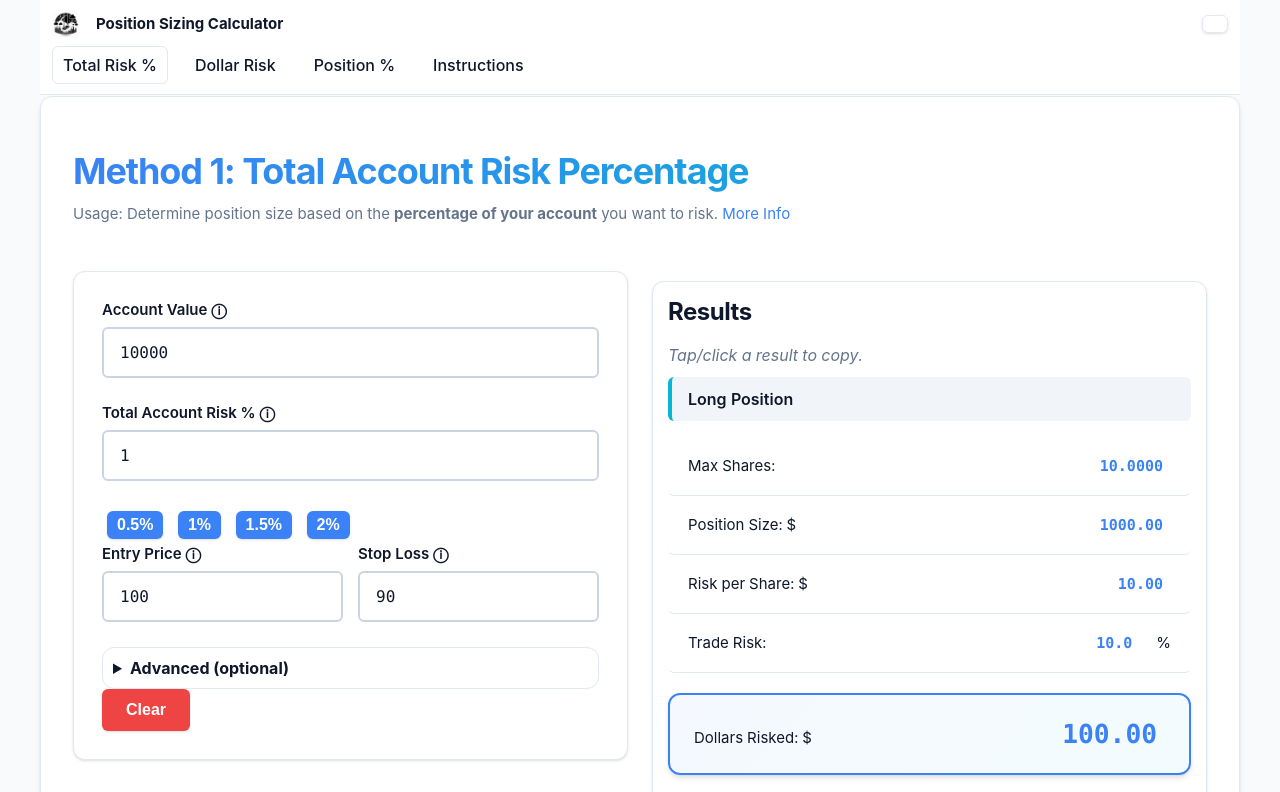
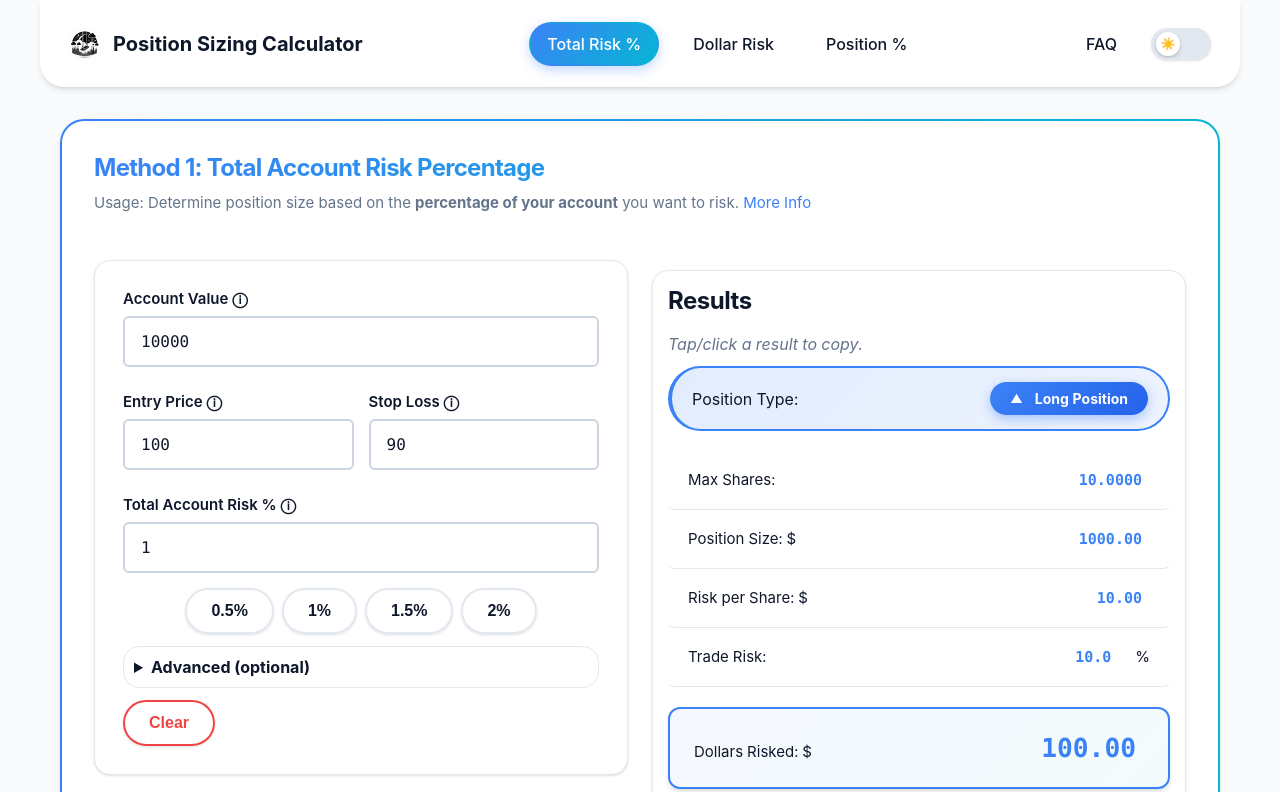
Before and after one commit to marcd35/position_sizing_calculator, a website: page total-risk-calculator.html in a window 1280 px wide. Shown: the top 792 px of the page. Drawn offline with Linux system fonts and the light colour scheme.

Commit message:
ui fixes

```diff
--- a/src/css/shared-modern.css
+++ b/src/css/shared-modern.css
@@ -5,9 +5,66 @@
     border-radius: 0 0 24px 24px !important;
     box-shadow: var(--box-shadow-medium) !important;
     margin-bottom: 32px !important;
-    padding: 16px 20px !important;
-    border: 1px solid var(--border-color) !important;
+    padding: 12px 16px !important; /* Reduced padding slightly */
+    border: 1px solid rgba(255, 255, 255, 0.6) !important; /* Thinner white border */
     border-top: none !important;
+    background: var(--surface-color) !important;
+}
+
+/* Header inner layout - flex with proper spacing */
+.site-header__inner {
+    display: flex !important;
+    align-items: center !important;
+    justify-content: space-between !important;
+    gap: var(--gap-large) !important;
+    flex-wrap: nowrap !important;
+}
+
+/* Logo and title styling - bigger */
+.site-brand {
+    display: inline-flex !important;
+    align-items: center !important;
+    gap: 12px !important;
+    flex-shrink: 0 !important;
+}
+
+.site-brand__text {
+    font-size: 1.25rem !important; /* Bigger title */
+    font-weight: var(--font-weight-bold) !important;
+}
+
+.site-brand__icon {
+    border-radius: 8px !important;
+}
+
+/* Desktop calculator navigation - show inline */
+.calculator-nav {
+    display: none !important;
+    gap: var(--gap-medium) !important;
+    align-items: center !important;
+    flex: 1 !important;
+    justify-content: center !important;
+    margin-left: var(--gap-large) !important;
+}
+
+@media (min-width: 720px) {
+    .calculator-nav {
+        display: flex !important;
+    }
+}
+
+/* Instructions link styling - part of actions group */
+.instructions-link {
+    margin-right: var(--gap-small) !important;
+    padding: 8px 12px !important;
+}
+
+/* Actions group - instructions + theme toggle */
+.site-header__actions {
+    display: flex !important;
+    align-items: center !important;
+    gap: var(--gap-small) !important;
+    flex-shrink: 0 !important;
 }
 
 /* Add padding to main content area */
@@ -115,7 +172,7 @@
     border-radius: 24px !important;
     position: relative;
     overflow: visible !important;
-    border: 4px solid transparent !important;
+    border: 2px solid transparent !important; /* Thinner blue border */
     background: linear-gradient(var(--surface-color), var(--surface-color)) padding-box,
                 linear-gradient(90deg, var(--primary-color), var(--accent-color)) border-box !important;
 }
@@ -197,20 +254,23 @@
     margin-bottom: 20px !important;
     background: var(--surface-hover) !important;
     transition: all var(--transition-standard) !important;
+    border-left: none !important; /* Override any previous border-left */
 }
 
 /* When position type is Long - Blue */
 .position-indicator[data-position="long"],
 .position-indicator:has(#position-indicator[data-position="long"]) {
-    background: linear-gradient(135deg, rgba(59, 130, 246, 0.1), rgba(37, 99, 235, 0.05)) !important;
-    border-color: var(--primary-color) !important;
+    background: linear-gradient(135deg, rgba(59, 130, 246, 0.15), rgba(37, 99, 235, 0.08)) !important;
+    border-color: #3b82f6 !important;
+    border-left: 4px solid #3b82f6 !important;
 }
 
 /* When position type is Short - Orange */
 .position-indicator[data-position="short"],
 .position-indicator:has(#position-indicator[data-position="short"]) {
-    background: linear-gradient(135deg, rgba(249, 115, 22, 0.1), rgba(234, 88, 12, 0.05)) !important;
+    background: linear-gradient(135deg, rgba(249, 115, 22, 0.15), rgba(234, 88, 12, 0.08)) !important;
     border-color: #f97316 !important;
+    border-left: 4px solid #f97316 !important;
 }
 
 #position-indicator {
@@ -223,6 +283,8 @@
     font-size: 14px !important;
     transition: all var(--transition-standard) !important;
     margin-left: auto !important;
+    background: var(--surface-hover) !important;
+    color: var(--text-color) !important;
 }
 
 /* Long position - Blue with up arrow */
@@ -233,9 +295,10 @@
 }
 
 #position-indicator[data-position="long"]::before {
-    content: '▲';
-    font-size: 12px;
-    margin-right: 4px;
+    content: '▲' !important;
+    font-size: 12px !important;
+    margin-right: 4px !important;
+    color: white !important;
 }
 
 /* Short position - Orange with down arrow */
@@ -246,9 +309,10 @@
 }
 
 #position-indicator[data-position="short"]::before {
-    content: '▼';
-    font-size: 12px;
-    margin-right: 4px;
+    content: '▼' !important;
+    font-size: 12px !important;
+    margin-right: 4px !important;
+    color: white !important;
 }
 
 /* History cards with gradient accent */
--- a/src/css/shared.css
+++ b/src/css/shared.css
@@ -215,7 +215,7 @@
 /* Calculator layout helpers */
 .calculator-intro {
     margin-bottom: var(--section-spacing);
-    padding: 20px 0;
+    padding: 0 0 20px 0;
 }
 
 .calculator-intro > div {
@@ -254,6 +254,7 @@
     border-radius: var(--border-radius);
     padding: 10px;
     margin-top: 12px;
+    margin-bottom: 12px;
 }
 
 .calculator-details > summary {
@@ -426,14 +427,11 @@
     cursor: pointer;
 }
 
-.preset-buttons button {
-    margin: 5px;
-    padding: 5px 10px;
-    background-color: var(--primary-color);
-    color: white;
-    border: none;
-    border-radius: var(--border-radius-small);
-    cursor: pointer;
+.preset-buttons {
+    display: flex;
+    justify-content: center;
+    gap: 8px;
+    flex-wrap: wrap;
 }
 
 .preset-buttons button:hover {
@@ -566,14 +564,7 @@
     color: var(--primary-color);
 }
 
-.position-indicator {
-    font-weight: var(--font-weight-semibold);
-    margin-bottom: 16px;
-    padding: 12px 16px;
-    background: var(--surface-hover);
-    border-radius: var(--border-radius-small);
-    border-left: 4px solid var(--accent-color);
-}
+/* Position indicator styling moved to shared-modern.css */
 
 /* Copyable Elements */
 .copyable {
@@ -697,6 +688,7 @@
 
 #riskPercentage {
     flex: 1;
+    margin-bottom: 0 !important;
 }
 
 #riskPercentageInput {
@@ -708,3 +700,14 @@
 #riskPercentageValue {
     min-width: 40px;
 }
+
+/* Reduce button padding for preset buttons */
+.preset-buttons button {
+    margin: 0;
+    padding: 3px 8px;
+    background-color: var(--primary-color);
+    color: white;
+    border: none;
+    border-radius: var(--border-radius-small);
+    cursor: pointer;
+}
--- a/src/css/variables.css
+++ b/src/css/variables.css
@@ -35,7 +35,7 @@
     --font-size-normal: 16px;
     --font-size-small: 13px;
     --font-size-medium: 15px;
-    --font-size-large: 2.25em;
+    --font-size-large: 1.5em;
     --font-weight-normal: 400;
     --font-weight-medium: 500;
     --font-weight-semibold: 600;
--- a/src/js/dollar-risk-calculator.js
+++ b/src/js/dollar-risk-calculator.js
@@ -138,7 +138,8 @@
     updateText('position-indicator', positionType);
 
     // Set data attribute for styling (long = blue, short = orange)
-    const positionValue = positionType.toLowerCase();
+    // Extract just "long" or "short" from "Long Position" or "Short Position"
+    const positionValue = positionType.toLowerCase().split(' ')[0];
     if (positionIndicatorSpan) {
         positionIndicatorSpan.setAttribute('data-position', positionValue);
     }
--- a/src/js/layout.js
+++ b/src/js/layout.js
@@ -3,7 +3,7 @@
         { href: 'total-risk-calculator.html', label: 'Total Risk %' },
         { href: 'dollar-risk-calculator.html', label: 'Dollar Risk' },
         { href: 'position-percent-calculator.html', label: 'Position %' },
-        { href: 'calculatorinstructions.html', label: 'Instructions' },
+        { href: 'calculatorinstructions.html', label: 'FAQ' },
     ];
 
     function getCurrentFile() {
@@ -64,6 +64,22 @@
 
         var currentFile = getCurrentFile();
 
+        var calculatorLinks = NAV_LINKS.slice(0, 3).map(function (link) {
+            var isCurrent = link.href === currentFile;
+            return (
+                '<a class="site-nav__link calculator-link" href="' +
+                escapeText(link.href) +
+                '"' +
+                (isCurrent ? ' aria-current="page"' : '') +
+                '>' +
+                escapeText(link.label) +
+                '</a>'
+            );
+        }).join('');
+
+        var instructionsLink = NAV_LINKS[3]; // Instructions is the 4th item
+        var isInstructionsCurrent = instructionsLink.href === currentFile;
+
         var linksHtml = NAV_LINKS.map(function (link) {
             var isCurrent = link.href === currentFile;
             return (
@@ -83,21 +99,20 @@
             '<header class="site-header" role="banner">' +
             '  <div class="site-header__inner">' +
             '    <a class="site-brand" href="total-risk-calculator.html" aria-label="Position Sizing Calculator home">' +
-            '      <img class="site-brand__icon" src="public/media/rswingtrading_icon.jpg" alt="" width="28" height="28" />' +
+            '      <img class="site-brand__icon" src="public/media/rswingtrading_icon.jpg" alt="" width="32" height="32" />' +
             '      <span class="site-brand__text">Position Sizing Calculator</span>' +
             '    </a>' +
+            '    <div class="site-nav__desktop calculator-nav">' +
+                   calculatorLinks +
+            '    </div>' +
             '    <div class="site-header__actions">' +
+            '      <a class="site-nav__link instructions-link" href="' + escapeText(instructionsLink.href) + '"' + (isInstructionsCurrent ? ' aria-current="page"' : '') + '>' + escapeText(instructionsLink.label) + '</a>' +
             '      <button class="site-theme-toggle" type="button" data-theme-toggle aria-pressed="' +
             (currentTheme === 'dark' ? 'true' : 'false') +
             '" aria-label="Toggle dark mode"></button>' +
             '      <button class="site-nav__toggle" type="button" data-nav-toggle aria-expanded="false" aria-controls="primary-nav">Menu</button>' +
             '    </div>' +
             '  </div>' +
-            '  <nav id="primary-nav" class="site-nav" aria-label="Primary" hidden>' +
-            '    <div class="site-nav__links">' +
-            linksHtml +
-            '    </div>' +
-            '  </nav>' +
             '</header>';
 
         var anchor = document.getElementById('aria-live');
--- a/src/js/total-risk-calculator.js
+++ b/src/js/total-risk-calculator.js
@@ -140,10 +140,13 @@
 
     // Determine if the position is Long or Short
     const positionIndicator = document.getElementById('position-indicator');
+    const positionIndicatorDiv = document.querySelector('.position-indicator');
     const positionType = determinePositionType(entryPrice, stopLoss);
     if (positionType === 'Invalid') {
         setResultsDisabled('result', true);
         updateText('position-indicator', 'Entry price and Stop are equal.');
+        if (positionIndicator) positionIndicator.removeAttribute('data-position');
+        if (positionIndicatorDiv) positionIndicatorDiv.removeAttribute('data-position');
         showFieldError('entryPrice', ERROR_MESSAGES.entryStopEqual);
         showFieldError('stopLoss', ERROR_MESSAGES.entryStopEqual);
         resetResults(['max-shares','position-size','risk-per-share','percent-risked','dollars-risked','one-r','two-r','three-r','max-positions','position-allotment']);
@@ -156,6 +159,15 @@
 
     setResultsDisabled('result', false);
     updateText('position-indicator', positionType);
+
+    // Set data attribute for styling (long = blue, short = orange)
+    const positionValue = positionType.toLowerCase().split(' ')[0];
+    if (positionIndicator) {
+        positionIndicator.setAttribute('data-position', positionValue);
+    }
+    if (positionIndicatorDiv && positionIndicatorDiv !== positionIndicator) {
+        positionIndicatorDiv.setAttribute('data-position', positionValue);
+    }
 
     // Calculate core variables
     const riskPerShare = calculateRiskPerShare(entryPrice, stopLoss);
--- a/total-risk-calculator.html
+++ b/total-risk-calculator.html
@@ -22,6 +22,7 @@
     <title>Position Sizing Calculator: Total Account Risk</title>
     <link rel="stylesheet" type="text/css" href="src/css/variables.css">
     <link rel="stylesheet" type="text/css" href="src/css/shared.css">
+    <link rel="stylesheet" type="text/css" href="src/css/shared-modern.css">
     <!-- Utilities -->
     <script src="src/constants.js" defer></script>
     <script src="src/utils/validators.js" defer></script>
@@ -62,25 +63,6 @@
             <input type="number" id="accountValue" min="0" step="0.01" value="10000" placeholder="e.g., 10000" required>
         </div>
 
-        <div class="form-group">
-            <label for="riskPercentage">Total Account Risk %
-                <span class="info-icon">ⓘ
-                    <span class="info-tooltip">
-                        The percentage of your total account value you are willing to risk on a single trade. This is used to calculate the maximum risk.
-                    </span>
-                </span>
-            </label>
-            <input type="number" id="riskPercentage" name="riskPercentage" step="0.1" min="0" max="100" value="1" placeholder="0–100">
-        </div>
-
-
-        <div class="preset-buttons">
-            <button type="button" onclick="setRisk(0.5)">0.5%</button>
-            <button type="button" onclick="setRisk(1)">1%</button>
-            <button type="button" onclick="setRisk(1.5)">1.5%</button>
-            <button type="button" onclick="setRisk(2)">2%</button>
-        </div>
-
         <div class="form-group" style="display: flex; gap: 15px;">
             <div style="flex: 1;">
                 <label>Entry Price
@@ -101,6 +83,24 @@
 
                 <input type="number" id="stopLoss" min="0" step="0.01" value="90" placeholder="e.g., 95.00" required>
             </div>
+        </div>
+
+        <div class="form-group">
+            <label for="riskPercentage">Total Account Risk %
+                <span class="info-icon">ⓘ
+                    <span class="info-tooltip">
+                        The percentage of your total account value you are willing to risk on a single trade. This is used to calculate the maximum risk.
+                    </span>
+                </span>
+            </label>
+            <input type="number" id="riskPercentage" name="riskPercentage" step="0.1" min="0" max="100" value="1" placeholder="0–100">
+        </div>
+
+        <div class="preset-buttons">
+            <button type="button" onclick="setRisk(0.5)">0.5%</button>
+            <button type="button" onclick="setRisk(1)">1%</button>
+            <button type="button" onclick="setRisk(1.5)">1.5%</button>
+            <button type="button" onclick="setRisk(2)">2%</button>
         </div>
 
         <details class="calculator-details">
@@ -140,7 +140,7 @@
                 <section id="result" class="results-section">
                     <h2>Results</h2>
                     <p class="results-help">Tap/click a result to copy.</p>
-                    <div id="position-indicator" class="position-indicator"></div>
+                    <div class="position-indicator">Position Type: <span id="position-indicator">-</span></div>
 
             <div class="result-item">
                 Max Shares: <span id="max-shares" class="copyable">-</span>
```
Also changed, not shown: position-percent-calculator.html (+2 -1 lines), src/js/position-percent-calculator.js (+12 -0 lines).
